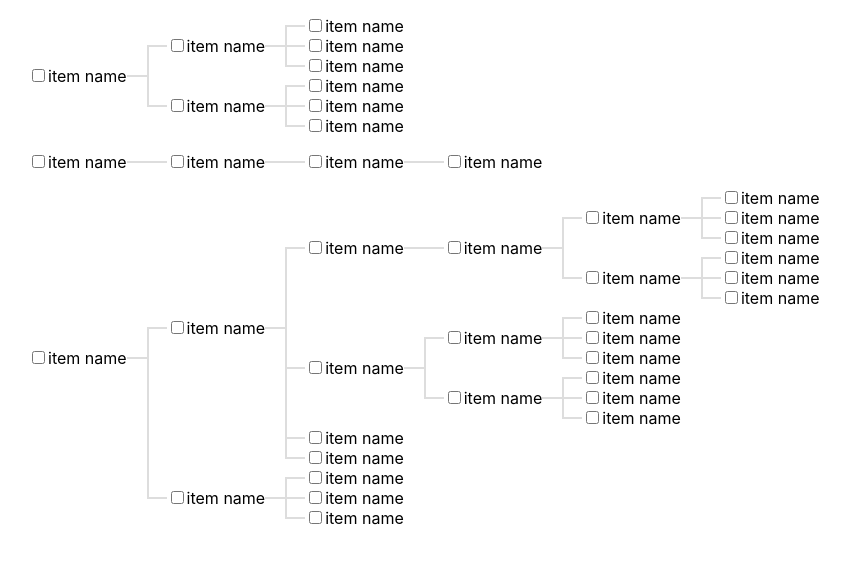
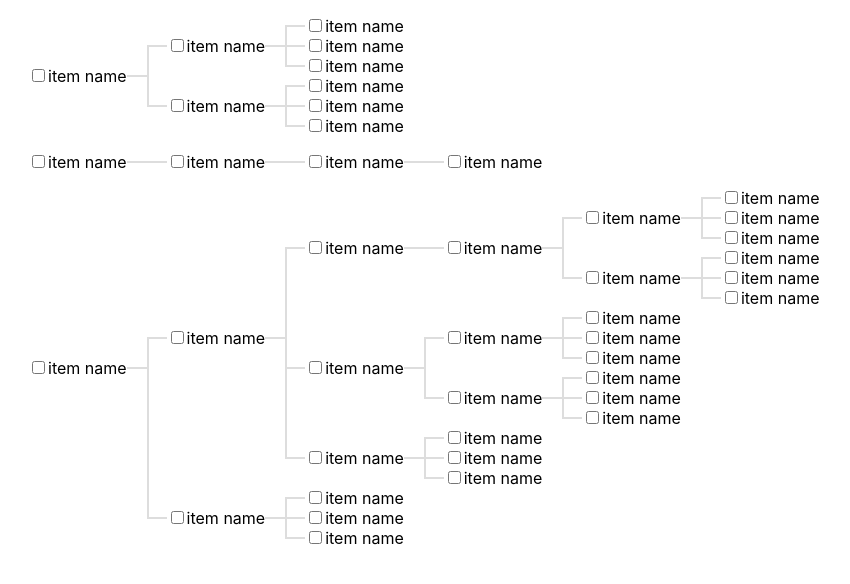
Before and after one commit to roychen3/react-tree-select, a React (Create React App) app: page / in a window 1280 px wide. Shown: the top 584 px of the page, without its empty margins (12-862 px from the left). Built offline with nearby package versions, Linux system fonts and the light colour scheme.

Commit message:
feat: handle select

```diff
--- a/src/App.js
+++ b/src/App.js
@@ -1,12 +1,19 @@
-import TreeSelect, { TreeSelectContainer } from "./treeSelect";
+import React, { useState, useCallback } from "react";
 
-import datas from "./treeData.json";
+import TreeSelect from "./components/treeSelect";
+import { useTreeSelect } from "./components/treeSelect/utils";
+import treeData from "./components/treeSelect/treeData.json";
 
 function App() {
+  const { data, handleSelectOnChange } = useTreeSelect({
+    defaultData: treeData,
+  });
+
   return (
-    <TreeSelectContainer>
-      <TreeSelect datas={datas} isRoot />
-    </TreeSelectContainer>
+    <TreeSelect
+      data={data}
+      handleSelectOnChange={handleSelectOnChange}
+    />
   );
 }
 
--- /dev/null
+++ b/src/components/treeSelect/index.js
@@ -0,0 +1,65 @@
+import React, { memo } from "react";
+import PropTypes from "prop-types";
+
+import "./styles.css";
+
+const Tree = ({ data, isRoot, prevDataPath, handleOnChange }) => {
+  return (
+    <>
+      {data.map((item, itemIdx) => {
+        const dataPath = [...prevDataPath];
+        dataPath.push(itemIdx);
+
+        return (
+          <ul key={itemIdx} className={isRoot ? "root" : ""}>
+            <li>
+              <label>
+                <input
+                  type="checkbox"
+                  checked={item.checked}
+                  onChange={(event) => {
+                    dataPath.push("checked");
+                    handleOnChange({ dataPath, event });
+                  }}
+                />
+                {item.name}
+              </label>
+              {item.children.length > 0 && (
+                <div>
+                  <Tree
+                    data={item.children}
+                    prevDataPath={[...dataPath, "children"]}
+                    handleOnChange={handleOnChange}
+                  />
+                </div>
+              )}
+            </li>
+          </ul>
+        );
+      })}
+    </>
+  );
+};
+Tree.defaultProps = {
+  isRoot: false,
+  prevDataPath: [],
+};
+Tree.propTypes = {
+  data: PropTypes.array.isRequired,
+  isRoot: PropTypes.bool,
+  prevDataPath: PropTypes.array,
+  handleOnChange: PropTypes.func.isRequired,
+};
+
+const TreeSelect = memo(({ data, handleSelectOnChange }) => {
+  return (
+    <div id="nested-List">
+      <Tree data={data} isRoot handleOnChange={handleSelectOnChange} />
+    </div>
+  );
+});
+TreeSelect.propTypes = {
+  data: PropTypes.array.isRequired,
+  handleSelectOnChange: PropTypes.func.isRequired,
+};
+export default TreeSelect;
--- a/src/treeData.json
+++ b/src/components/treeSelect/treeData.json
@@ -1,46 +1,46 @@
 [
   {
     "name": "item name",
-    "isSelected": false,
+    "checked": false,
     "children": [
       {
         "name": "item name",
-        "isSelected": false,
+        "checked": false,
         "children": [
           {
             "name": "item name",
-            "isSelected": false,
+            "checked": false,
             "children": []
           },
           {
             "name": "item name",
-            "isSelected": false,
+            "checked": false,
             "children": []
           },
           {
             "name": "item name",
-            "isSelected": false,
+            "checked": false,
             "children": []
           }
         ]
       },
       {
         "name": "item name",
-        "isSelected": false,
+        "checked": false,
         "children": [
           {
             "name": "item name",
-            "isSelected": false,
+            "checked": false,
             "children": []
           },
           {
             "name": "item name",
-            "isSelected": false,
+            "checked": false,
             "children": []
           },
           {
             "name": "item name",
-            "isSelected": false,
+            "checked": false,
             "children": []
           }
         ]
@@ -49,19 +49,19 @@
   },
   {
     "name": "item name",
-    "isSelected": false,
+    "checked": false,
     "children": [
       {
         "name": "item name",
-        "isSelected": false,
+        "checked": false,
         "children": [
           {
             "name": "item name",
-            "isSelected": false,
+            "checked": false,
             "children": [
               {
                 "name": "item name",
-                "isSelected": false,
+                "checked": false,
                 "children": []
               }
             ]
@@ -72,58 +72,58 @@
   },
   {
     "name": "item name",
-    "isSelected": false,
+    "checked": false,
     "children": [
       {
         "name": "item name",
-        "isSelected": false,
+        "checked": false,
         "children": [
           {
             "name": "item name",
-            "isSelected": false,
+            "checked": false,
             "children": [
               {
                 "name": "item name",
-                "isSelected": false,
+                "checked": false,
                 "children": [
                   {
                     "name": "item name",
-                    "isSelected": false,
+                    "checked": false,
                     "children": [
                       {
                         "name": "item name",
-                        "isSelected": false,
+                        "checked": false,
                         "children": []
                       },
                       {
                         "name": "item name",
-                        "isSelected": false,
+                        "checked": false,
                         "children": []
                       },
                       {
                         "name": "item name",
-                        "isSelected": false,
+                        "checked": false,
                         "children": []
                       }
                     ]
                   },
                   {
                     "name": "item name",
-                    "isSelected": false,
+                    "checked": false,
                     "children": [
                       {
                         "name": "item name",
-                        "isSelected": false,
+                        "checked": false,
                         "children": []
                       },
                       {
                         "name": "item name",
-                        "isSelected": false,
+                        "checked": false,
                         "children": []
                       },
                       {
                         "name": "item name",
-                        "isSelected": false,
+                        "checked": false,
                         "children": []
                       }
                     ]
@@ -134,46 +134,46 @@
           },
           {
             "name": "item name",
-            "isSelected": false,
+            "checked": false,
             "children": [
               {
                 "name": "item name",
-                "isSelected": false,
+                "checked": false,
                 "children": [
                   {
                     "name": "item name",
-                    "isSelected": false,
+                    "checked": false,
                     "children": []
                   },
                   {
                     "name": "item name",
-                    "isSelected": false,
+                    "checked": false,
                     "children": []
                   },
                   {
                     "name": "item name",
-                    "isSelected": false,
+                    "checked": false,
                     "children": []
                   }
                 ]
               },
               {
                 "name": "item name",
-                "isSelected": false,
+                "checked": false,
                 "children": [
                   {
                     "name": "item name",
-                    "isSelected": false,
+                    "checked": false,
                     "children": []
                   },
                   {
                     "name": "item name",
-                    "isSelected": false,
+                    "checked": false,
                     "children": []
                   },
                   {
                     "name": "item name",
-                    "isSelected": false,
+                    "checked": false,
                     "children": []
                   }
                 ]
@@ -182,33 +182,44 @@
           },
           {
             "name": "item name",
-            "isSelected": false,
-            "children": []
-          },
-          {
-            "name": "item name",
-            "isSelected": false,
-            "children": []
+            "checked": false,
+            "children": [
+              {
+                "name": "item name",
+                "checked": false,
+                "children": []
+              },
+              {
+                "name": "item name",
+                "checked": false,
+                "children": []
+              },
+              {
+                "name": "item name",
+                "checked": false,
+                "children": []
+              }
+            ]
           }
         ]
       },
       {
         "name": "item name",
-        "isSelected": false,
+        "checked": false,
         "children": [
           {
             "name": "item name",
-            "isSelected": false,
+            "checked": false,
             "children": []
           },
           {
             "name": "item name",
-            "isSelected": false,
+            "checked": false,
             "children": []
           },
           {
             "name": "item name",
-            "isSelected": false,
+            "checked": false,
             "children": []
           }
         ]
--- /dev/null
+++ b/src/components/treeSelect/utils/index.js
@@ -0,0 +1,2 @@
+export * from "./utils";
+export * from "./useTreeSelect";
--- /dev/null
+++ b/src/components/treeSelect/utils/useTreeSelect.js
@@ -0,0 +1,17 @@
+import { useState } from "react";
+import { getChangedData } from "./utils";
+
+export const useTreeSelect = ({ defaultData }) => {
+  const [data, setData] = useState(defaultData);
+
+  const handleSelectOnChange = ({ dataPath, event }) => {
+    const changedData = getChangedData({
+      data,
+      dataPath,
+      eventChecked: event.target.checked,
+    });
+    setData(changedData);
+  };
+
+  return { data, handleSelectOnChange };
+};
--- /dev/null
+++ b/src/components/treeSelect/utils/utils.js
@@ -0,0 +1,65 @@
+const setObj = (obj, path, value) => {
+  const [head, ...restPath] = path;
+  restPath.length ? setObj(obj[head], restPath, value) : (obj[head] = value);
+};
+
+const setObjAndAllChildren = (obj, path, value) => {
+  const [head, ...restPath] = path;
+  if (restPath.length) {
+    setObjAndAllChildren(obj[head], restPath, value);
+  } else {
+    obj[head] = value;
+    const setObjAllValue = (obj, value) => {
+      obj.forEach((_, idx) => {
+        obj[idx].checked = value;
+        if (obj[idx].children.length) {
+          setObjAllValue(obj[idx].children, value);
+        }
+      });
+    };
+    setObjAllValue(obj.children, value);
+  }
+};
+
+const setObAllParent = (obj, path, value) => {
+  const [head, ...restPath] = path;
+
+  if (restPath.length > 1) {
+    setObAllParent(obj[head], restPath, value);
+
+    if (obj.children) {
+      obj.checked = value;
+    }
+  }
+};
+
+const setAndCheckAllParent = (obj, path) => {
+  const [head, ...restPath] = path;
+
+  if (restPath.length) {
+    const deepValue = setAndCheckAllParent(obj[head], restPath);
+    if (deepValue) return deepValue;
+
+    if (obj.children) {
+      const getChecked = (item) => item.checked === true;
+      const findItem = obj.children.find(getChecked);
+      const value = Boolean(findItem);
+      obj.checked = value;
+      return value;
+    }
+  }
+
+  return false;
+};
+
+export const getChangedData = ({ data, dataPath, eventChecked }) => {
+  const changedData = JSON.parse(JSON.stringify(data));
+  setObjAndAllChildren(changedData, dataPath, eventChecked);
+  if (eventChecked) {
+    setObAllParent(changedData, dataPath, true);
+  } else {
+    setAndCheckAllParent(changedData, dataPath);
+  }
+
+  return changedData;
+};
--- a/src/treeSelect/index.js
+++ /dev/null
@@ -1,42 +0,0 @@
-import React from "react";
-import PropTypes from "prop-types";
-
-import "./styles.css";
-
-export const TreeSelectContainer = ({ children }) => {
-  return <div id="nested-List">{children}</div>;
-};
-
-const TreeSelect = ({ datas, isRoot }) => {
-  return (
-    <>
-      {datas.map((item, itemIdx) => {
-        return (
-          <ul key={itemIdx} className={isRoot ? "root" : ""}>
-            <li>
-              <label>
-                <input type="checkbox" />
-                {item.name}
-              </label>
-              {item.children.length > 0 && (
-                <div>
-                  <TreeSelect datas={item.children} />
-                </div>
-              )}
-            </li>
-          </ul>
-        );
-      })}
-    </>
-  );
-};
-
-TreeSelect.defaultProps = {
-  isRoot: false,
-};
-TreeSelect.propTypes = {
-  datas: PropTypes.array.isRequired,
-  isRoot: PropTypes.bool,
-};
-
-export default TreeSelect;
```
Also changed, not shown: src/components/treeSelect/styles.css (renamed from src/treeSelect/styles.css).
